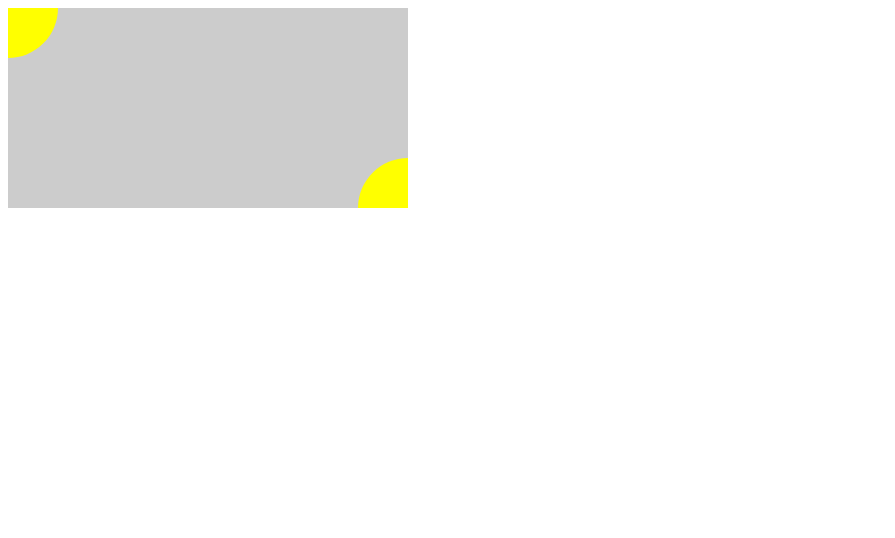
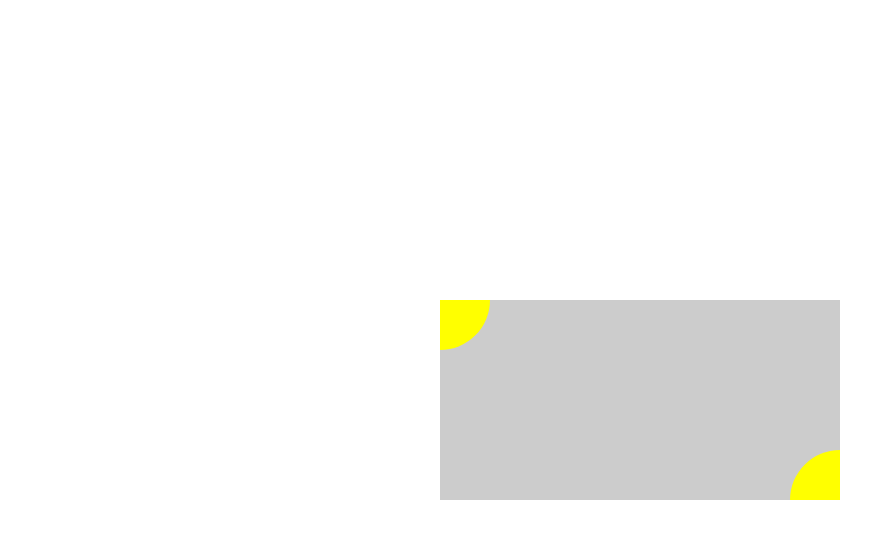
Before and after one commit to LX960106/baidu_ife_JQWS, a plain HTML site: page task4/index.html in a window 1280 px wide. Shown: the whole page, without its empty margins (0-895 px from the left). Drawn offline with Linux system fonts and the light colour scheme.

Commit message:
Update index.html

```diff
--- a/task4/index.html
+++ b/task4/index.html
@@ -6,7 +6,10 @@
 	width:400px;
 	height:200px;
 	background:#ccc;
-	position:relative;
+	position:absolute;
+	left:50%;
+	top:50%;
+	margin:-100px 0 0 -200px;
 }
 .son{
 	width:50px;
```
